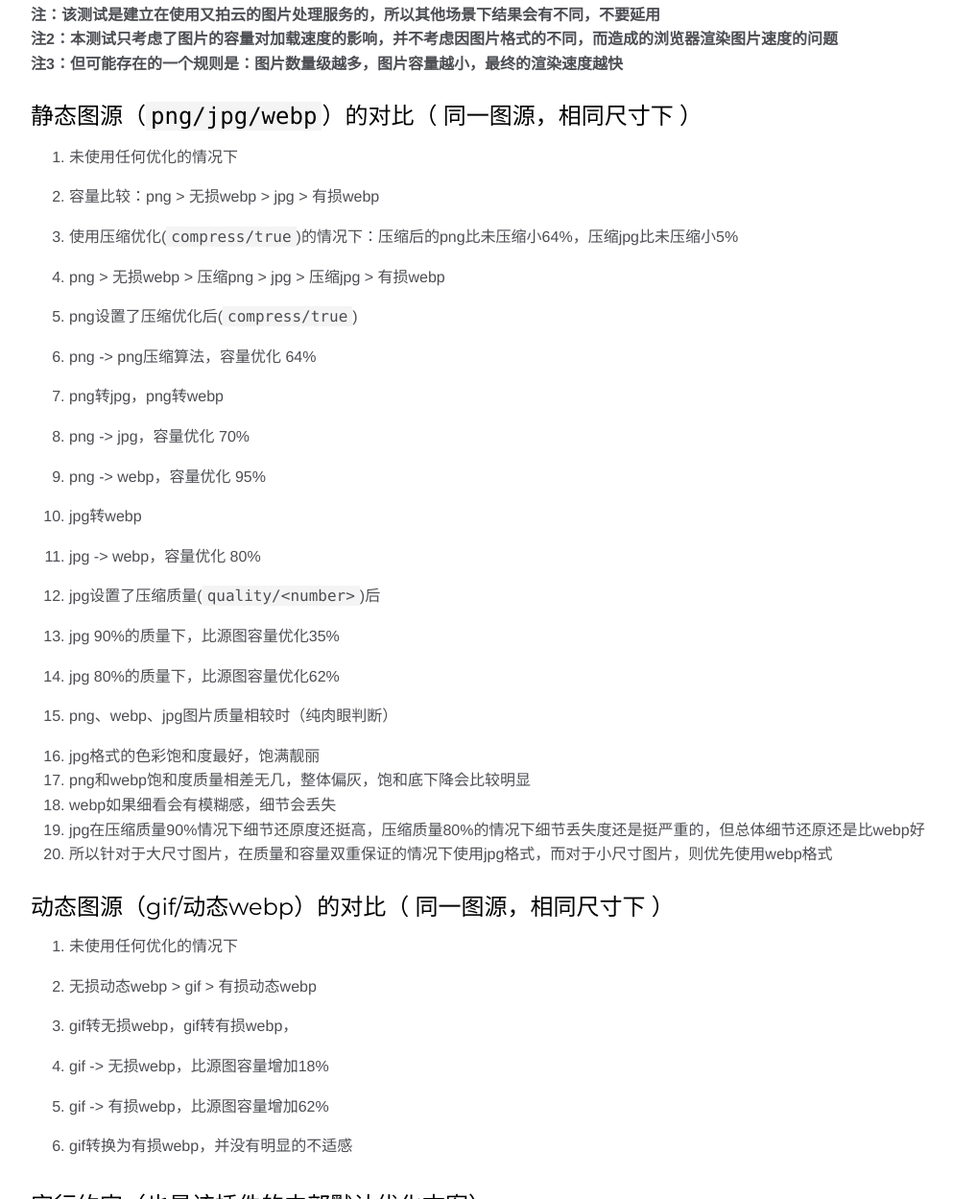
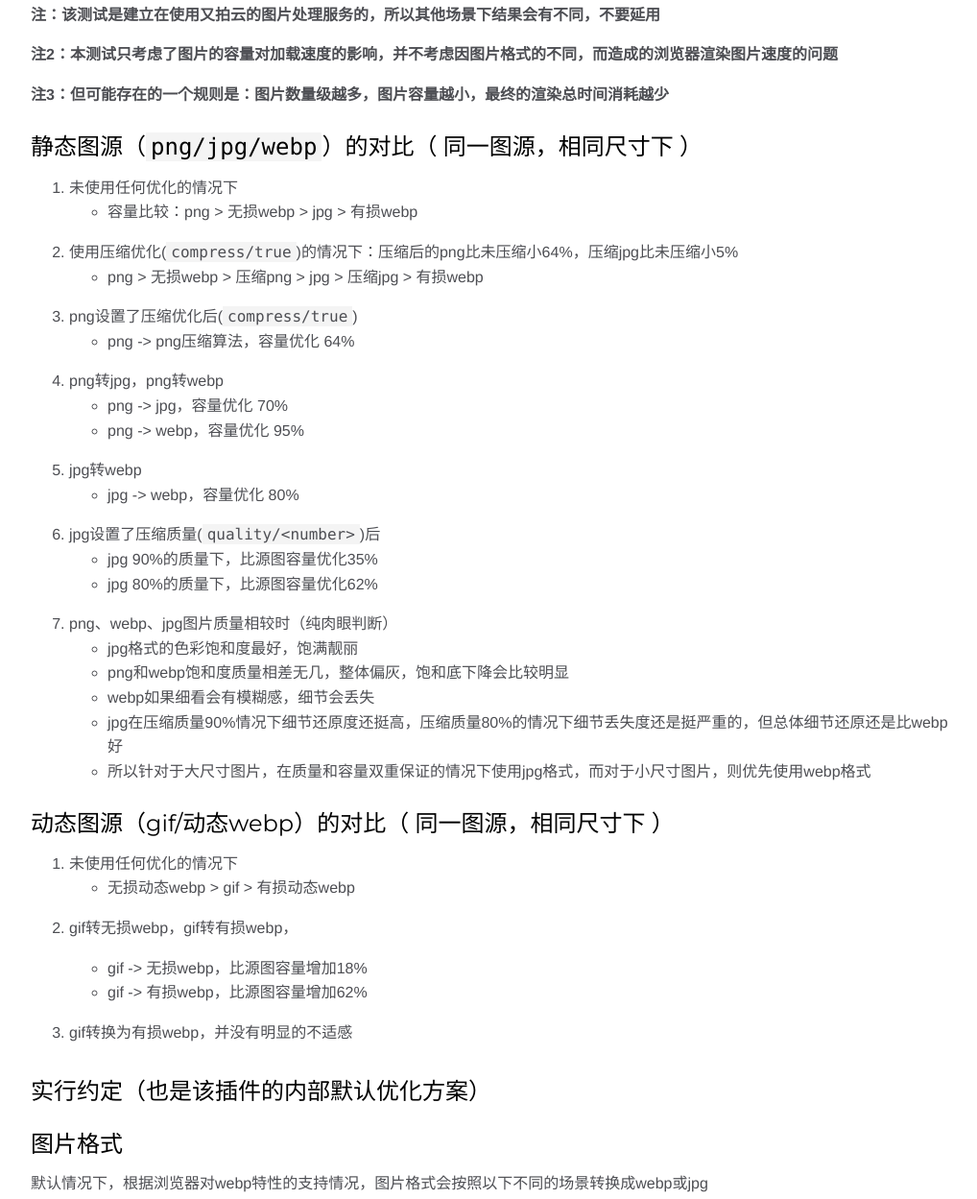
Before and after one commit to lisfan/vue-upyun-image-format, a website: page docs/index.html in a window 1280 px wide. Shown: the part 1420-2669 px from the top of the page at 96% size, without its empty margins (258-1276 px from the left). Drawn offline with Linux system fonts and the light colour scheme.

Commit message:
docs: 更新readme

```diff
--- a/docs/index.html
+++ b/docs/index.html
@@ -57,7 +57,7 @@
 <ul>
 <li>图片优化依赖了又拍云的处理服务，相应的图片处理规则请参考<a href="http://docs.upyun.com/cloud/image/#webp">又拍云文档</a></li>
 <li>根据当前设计稿和设备物理分辨率缩放比，及设备的DPR值，计算出实际的图片尺寸</li>
-<li>由于 <a href="https://developer.mozilla.org/en-US/docs/Web/API/NetworkInformation">NetworkInformation API</a>支持力度差，所以需要外部额外传入一个获取网络制式的方式（比如是平台入口是微信或支付宝的）</li>
+<li>由于 <a href="https://developer.mozilla.org/en-US/docs/Web/API/NetworkInformation">NetworkInformation API</a>支持力度差，所以需要外部额外传入一个获取网络制式的方式（比如平台入口是微信或支付宝的）</li>
 <li>使用格式：<img :src="图片地址 | image-format([sizeOrConfig],[scale = 'both'],[format],[quality],[otherRules])" /></li>
 </ul>
 <h2 id="install-">Install 安装</h2>
@@ -95,66 +95,70 @@ Vue.use(VueUpyunImageFormat, {
 
 &lt;!-- 使用默认配置，但配置了一些其他规则：增加水印，你好 -->
 &lt;img :src=&quot;imageSrc | image-format(null,null,null,null,'/watermark/text/5L2g5aW977yB')&quot;></code></pre><h2 id="-">附：又拍云图片处理的研究报告</h2>
-<p><strong>注：该测试是建立在使用又拍云的图片处理服务的，所以其他场景下结果会有不同，不要延用</strong><br><strong>注2：本测试只考虑了图片的容量对加载速度的影响，并不考虑因图片格式的不同，而造成的浏览器渲染图片速度的问题</strong><br><strong>注3：但可能存在的一个规则是：图片数量级越多，图片容量越小，最终的渲染速度越快</strong></p>
+<p><strong>注：该测试是建立在使用又拍云的图片处理服务的，所以其他场景下结果会有不同，不要延用</strong></p>
+<p><strong>注2：本测试只考虑了图片的容量对加载速度的影响，并不考虑因图片格式的不同，而造成的浏览器渲染图片速度的问题</strong></p>
+<p><strong>注3：但可能存在的一个规则是：图片数量级越多，图片容量越小，最终的渲染总时间消耗越少</strong></p>
 <h3 id="-png-jpg-webp-">静态图源（<code>png/jpg/webp</code>）的对比（ 同一图源，相同尺寸下 ）</h3>
 <ol>
-<li>未使用任何优化的情况下</li>
-<li><p>容量比较：png &gt; 无损webp &gt; jpg &gt; 有损webp</p>
+<li>未使用任何优化的情况下<ul>
+<li>容量比较：png &gt; 无损webp &gt; jpg &gt; 有损webp</li>
+</ul>
 </li>
-<li><p>使用压缩优化(<code>compress/true</code>)的情况下：压缩后的png比未压缩小64%，压缩jpg比未压缩小5%</p>
+<li>使用压缩优化(<code>compress/true</code>)的情况下：压缩后的png比未压缩小64%，压缩jpg比未压缩小5%<ul>
+<li>png &gt; 无损webp &gt; 压缩png &gt; jpg &gt; 压缩jpg &gt; 有损webp</li>
+</ul>
 </li>
-<li><p>png &gt; 无损webp &gt; 压缩png &gt; jpg &gt; 压缩jpg &gt; 有损webp</p>
+<li>png设置了压缩优化后(<code>compress/true</code>)<ul>
+<li>png -&gt; png压缩算法，容量优化 64%</li>
+</ul>
 </li>
-<li><p>png设置了压缩优化后(<code>compress/true</code>)</p>
+<li>png转jpg，png转webp<ul>
+<li>png -&gt; jpg，容量优化 70%</li>
+<li>png -&gt; webp，容量优化 95%</li>
+</ul>
 </li>
-<li><p>png -&gt; png压缩算法，容量优化 64%</p>
+<li>jpg转webp<ul>
+<li>jpg -&gt; webp，容量优化 80%</li>
+</ul>
 </li>
-<li><p>png转jpg，png转webp</p>
+<li>jpg设置了压缩质量(<code>quality/&lt;number&gt;</code>)后<ul>
+<li>jpg 90%的质量下，比源图容量优化35%</li>
+<li>jpg 80%的质量下，比源图容量优化62%</li>
+</ul>
 </li>
-<li>png -&gt; jpg，容量优化 70%</li>
-<li><p>png -&gt; webp，容量优化 95%</p>
-</li>
-<li><p>jpg转webp</p>
-</li>
-<li><p>jpg -&gt; webp，容量优化 80%</p>
-</li>
-<li><p>jpg设置了压缩质量(<code>quality/&lt;number&gt;</code>)后</p>
-</li>
-<li>jpg 90%的质量下，比源图容量优化35%</li>
-<li><p>jpg 80%的质量下，比源图容量优化62%</p>
-</li>
-<li><p>png、webp、jpg图片质量相较时（纯肉眼判断）</p>
-</li>
+<li>png、webp、jpg图片质量相较时（纯肉眼判断）<ul>
 <li>jpg格式的色彩饱和度最好，饱满靓丽</li>
 <li>png和webp饱和度质量相差无几，整体偏灰，饱和底下降会比较明显</li>
 <li>webp如果细看会有模糊感，细节会丢失</li>
 <li>jpg在压缩质量90%情况下细节还原度还挺高，压缩质量80%的情况下细节丢失度还是挺严重的，但总体细节还原还是比webp好</li>
 <li>所以针对于大尺寸图片，在质量和容量双重保证的情况下使用jpg格式，而对于小尺寸图片，则优先使用webp格式</li>
+</ul>
+</li>
 </ol>
 <h3 id="-gif-webp-">动态图源（gif/动态webp）的对比（ 同一图源，相同尺寸下 ）</h3>
 <ol>
-<li>未使用任何优化的情况下</li>
-<li><p>无损动态webp &gt; gif &gt; 有损动态webp</p>
+<li>未使用任何优化的情况下<ul>
+<li>无损动态webp &gt; gif &gt; 有损动态webp</li>
+</ul>
 </li>
 <li><p>gif转无损webp，gif转有损webp，</p>
-</li>
+<ul>
 <li>gif -&gt; 无损webp，比源图容量增加18%</li>
-<li><p>gif -&gt; 有损webp，比源图容量增加62%</p>
+<li>gif -&gt; 有损webp，比源图容量增加62%</li>
+</ul>
 </li>
 <li><p>gif转换为有损webp，并没有明显的不适感</p>
 </li>
 </ol>
 <h2 id="-">实行约定（也是该插件的内部默认优化方案）</h2>
 <h3 id="-">图片格式</h3>
+<p>默认情况下，根据浏览器对webp特性的支持情况，图片格式会按照以下不同的场景转换成webp或jpg</p>
 <ul>
-<li>默认情况下，根据浏览器对webp特性的支持情况，图片格式会按照以下不同的场景转换成webp或jpg<ul>
 <li>(静态，支持webp，图片宽小于设备物理分辨率*dpr的2分之1时)，格式化为webp格式（又拍云api: <code>/format/webp</code>）</li>
 <li>(静态，支持webp，图片宽大于设备物理分辨率*dpr的2分之1时)，格式化为jpg格式（又拍云api: <code>/format/jpg</code>）</li>
 <li>(静态，不支持webp)，格式化为jpg格式（又拍云api: <code>/format/jpg</code>）</li>
 <li>(动态，支持动态webp时)，格式化为webp格式（又拍云api: <code>/format/webp</code>）</li>
 <li>(动态，不支持动态webp时)，格式化为gif格式，不作变动</li>
-</ul>
-</li>
 </ul>
 <h3 id="-">图片质量</h3>
 <ul>
@@ -477,7 +481,7 @@ Vue.use(VueUpyunImageFormat, {
 <br class="clear">
 
 <footer>
-    Documentation generated by <a href="https://github.com/jsdoc3/jsdoc">JSDoc 3.5.5</a> on Tue Nov 07 2017 15:08:44 GMT+0800 (CST) using the <a href="https://github.com/clenemt/docdash">docdash</a> theme.
+    Documentation generated by <a href="https://github.com/jsdoc3/jsdoc">JSDoc 3.5.5</a> on Tue Nov 07 2017 16:07:35 GMT+0800 (CST) using the <a href="https://github.com/clenemt/docdash">docdash</a> theme.
 </footer>
 
 <script>prettyPrint();</script>
```
Also changed, not shown: docs/global.html (+1 -1 lines), docs/index.js.html (+1 -1 lines), docs/utils_get-network-type.js.html (+1 -1 lines), docs/utils_webp-features-support.js.html (+1 -1 lines), README.md.
